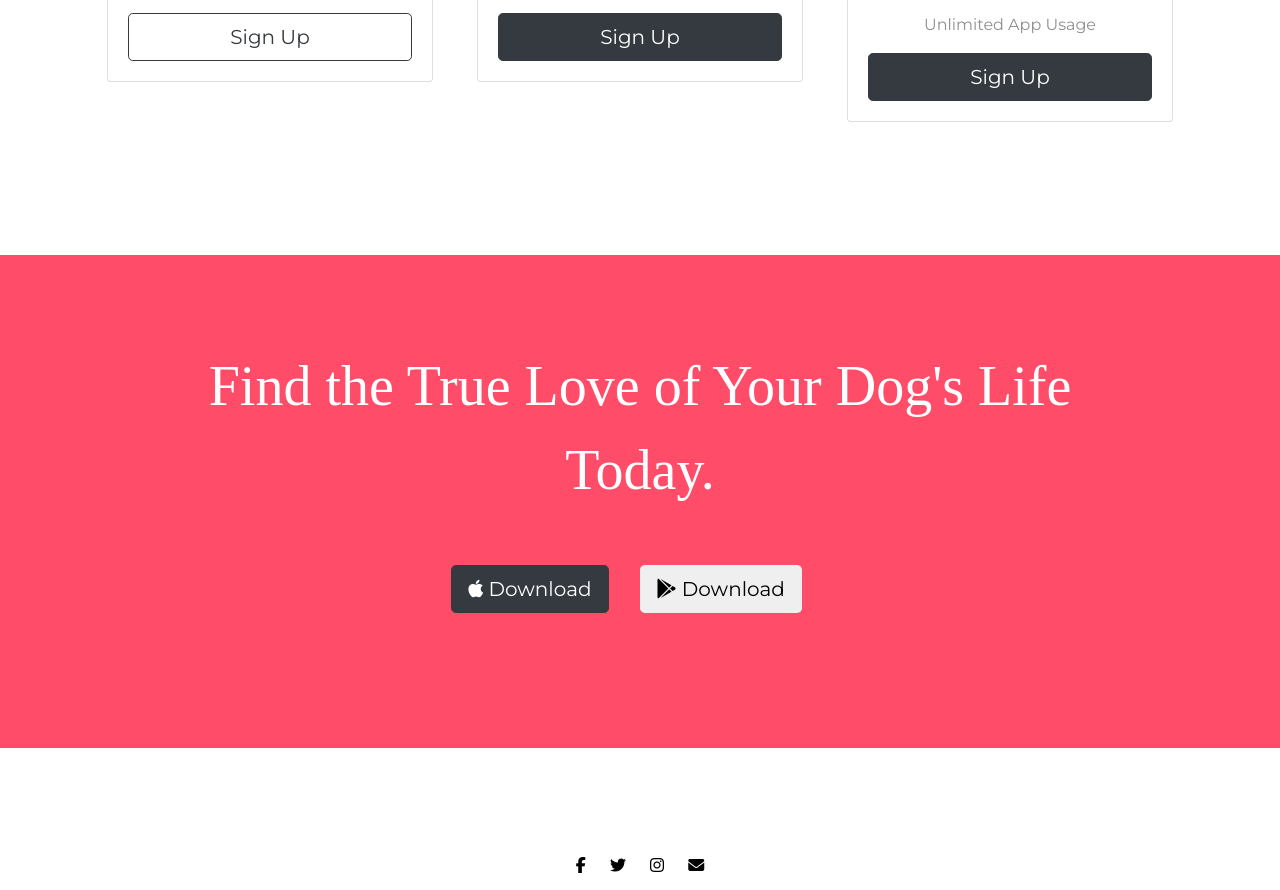
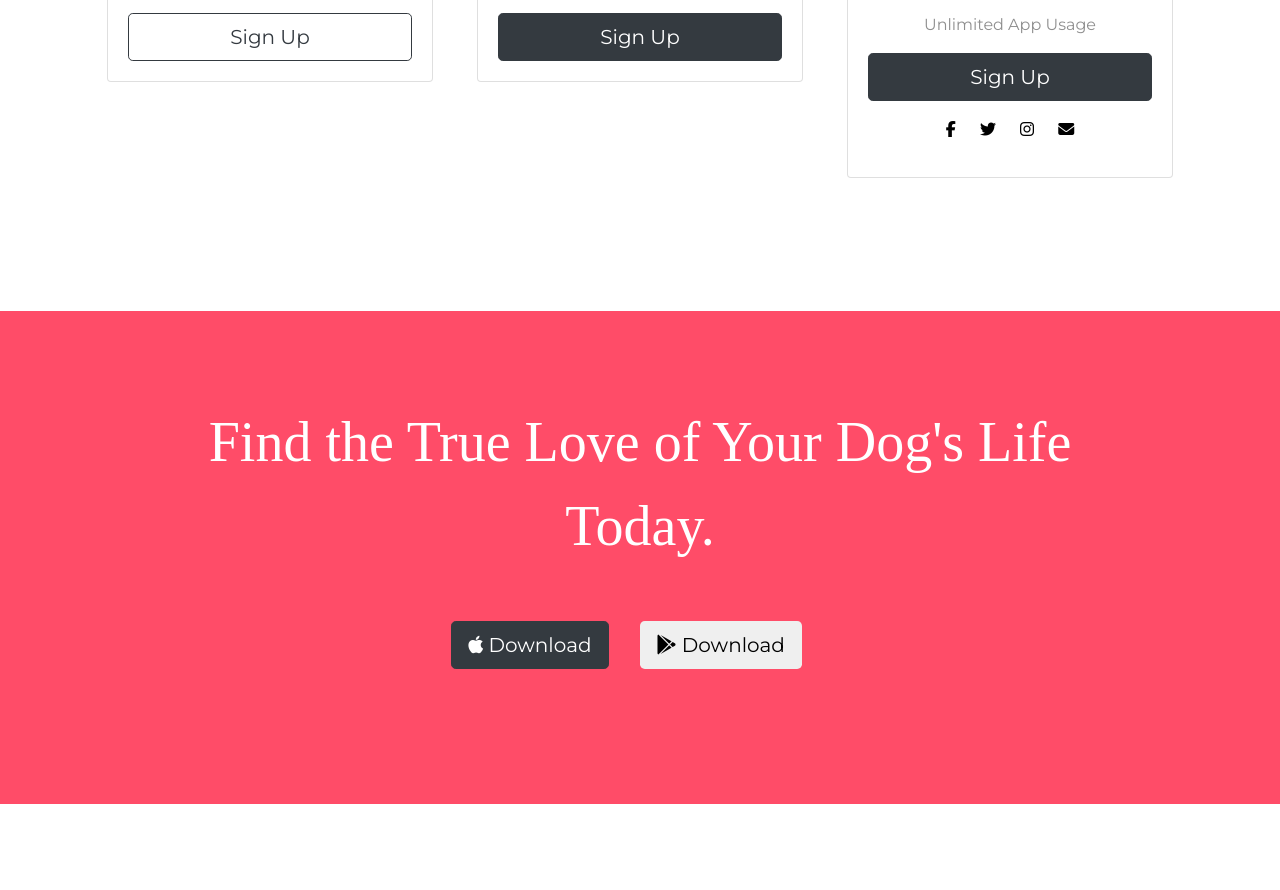
Before and after one commit to Shivam-Shankhwar/TinDog, a plain HTML site: page index.html in a window 1280 px wide. Shown: the part 2243-3133 px from the top of the page. Drawn offline with nearby package versions, Linux system fonts and the light colour scheme.

Commit message:
Update index.html

```diff
--- a/index.html
+++ b/index.html
@@ -197,7 +197,10 @@
             <p>Unlimited Messages</p>
             <p>Unlimited App Usage</p>
             <button class="btn btn-lg btn-block btn-dark" type="button">Sign Up</button>
-
+<i class="social-icon fab fa-facebook-f"></i>
+  <i class="social-icon fab fa-twitter"></i>
+   <i class="social-icon fab fa-instagram"></i>
+  <i class="social-icon fas fa-envelope"></i>
           </div>
         </div>
       </div>
```
